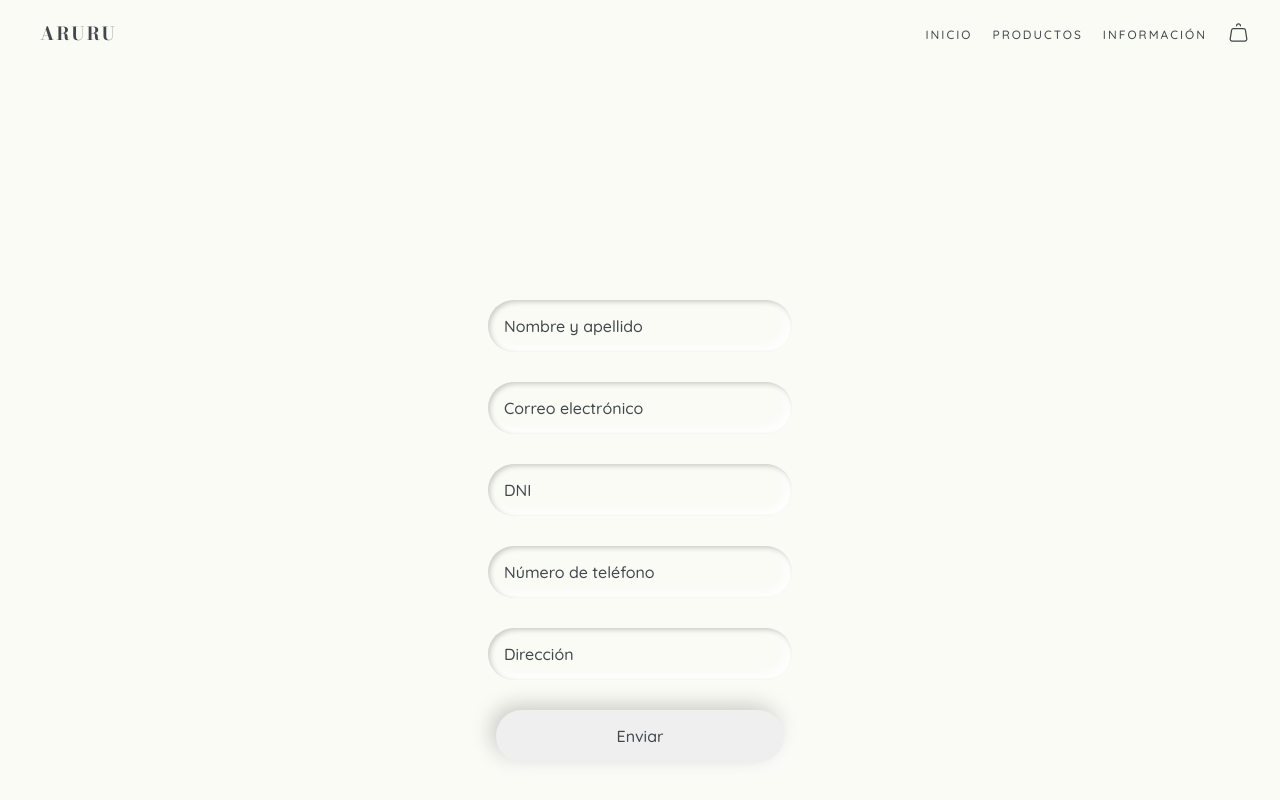
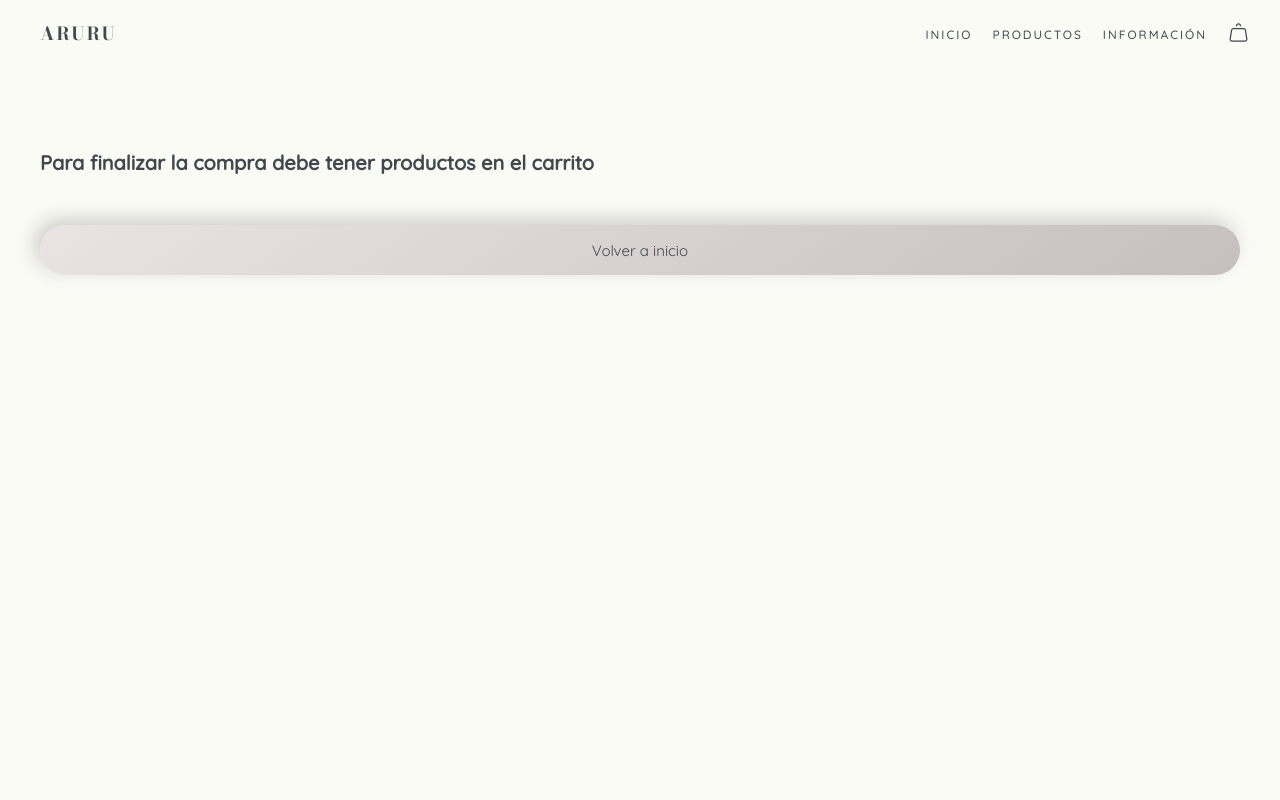
Before and after one commit to SofiaOribe/AruruCeramics-OribeSofia, a React (Create React App) app: page /checkout in a window 1280 px wide. Shown: the top 800 px of the page. Built offline with nearby package versions, Linux system fonts and the light colour scheme.

Commit message:
realizo lógica de checkout para validar email

```diff
--- a/src/components/Checkout/Checkout.jsx
+++ b/src/components/Checkout/Checkout.jsx
@@ -1,20 +1,69 @@
-import React, { useRef } from 'react';
+import React, { useRef, useState } from 'react';
 import { useNavigate } from 'react-router-dom';
 import { toast } from 'react-toastify';
+import { Link } from 'react-router-dom';
+
+import { useCarritoContext } from '../../context/CarritoContext';
+
+import { createOrdenCompra, updateProducto, getProducto } from '../../utils/firebase';
 
 const Checkout = () => {
+
+    const [email, setEmail] = useState('');
+    const [confirmEmail, setConfirmEmail] = useState('');
+    const [error, setError] = useState('');
+
+    const { carrito, emptyCart, totalPrice } = useCarritoContext();
+
+    // Funciones para manejar cambios en el formulario
+  const handleEmailChange = (event) => {
+    setEmail(event.target.value);
+  };
+
+  const handleConfirmEmailChange = (event) => {
+    setConfirmEmail(event.target.value);
+  };
+
+  // Función para manejar el envío del formulario
+  const handleSubmit = (event) => {
+    event.preventDefault();
+
+    if (email === confirmEmail) {
+      consultarForm(event);
+    } else {
+      setError('Los correos electrónicos no coinciden');
+    }
+  };
+
+    /*Mensaje */
     const datosForm = useRef();
     let navigate = useNavigate();
 
     const consultarForm = (event) => {
+
+
         //evito el comportamiento por defecto
         event.preventDefault();
+
+
+
+
         //A formdata le envio el estado actual del formulario - transformo html en un objeto
-        const data = new FormData(datosForm.current)
-        const cliente = Object.fromEntries(data)
-        console.log(cliente)
-        event.target.reset();
-        toast('🦄 Compra finalizada', {
+        const data = new FormData(datosForm.current);
+        const cliente = Object.fromEntries(data);
+
+        const aux = [...carrito]
+
+        //Descuento stock de la base de datos
+        aux.forEach(prodCarrito => {
+            getProducto(prodCarrito.id).then(prodBDD => {
+                prodBDD.stock -= prodCarrito.cant;
+                updateProducto(prodBDD.id, prodBDD);
+            })
+        });
+
+        createOrdenCompra(cliente, aux, totalPrice(), new Date().toISOString()).then(ordenCompra => {
+            toast(`🦄 Compra finalizada. Orden de compra: ${ordenCompra.id}.` , {
                 position: "bottom-right",
                 autoClose: 5000,
                 hideProgressBar: false,
@@ -24,37 +73,64 @@ const Checkout = () => {
                 progress: undefined,
                 theme: "light",
                 });
+            })
+
+            event.target.reset();
+            emptyCart();
             navigate('/');
+
     }
 
+
+
     return (
+
+        <>
+            {carrito.length === 0
+                ?
+                <>
+                    <h2 className='carritoVacio'>Para finalizar la compra debe tener productos en el carrito</h2>
+                    <Link to={"/"}><button className='carrito'>Volver a inicio</button></Link>
+                </>
+                :
                 <div className='formContent'>
-            <form onSubmit={consultarForm} ref={datosForm}>
+                    <form onSubmit={handleSubmit} ref={datosForm}>
 
                         <label htmlFor='nombre'>
-                    <input type="text" name='nombre' placeholder="Nombre y apellido"/>
+                            <input type="text" name='nombre' placeholder="Nombre y apellido" required />
                         </label>
 
                         <label htmlFor='email'>
-                    <input type="email" name='email' placeholder="Correo electrónico"/>
+                            <input type="email" name='email' value={email} onChange={handleEmailChange}  placeholder="Correo electrónico" required/>
                         </label>
 
+                        <label htmlFor='confirm-email'>
+                            <input type="email" name='email' value={confirmEmail} onChange={handleConfirmEmailChange} placeholder="Repetir correo electrónico" required/>
+                        </label>
+
+                        <div className='correoError'>
+                            {error && <p>{error}</p>}
+                        </div>
+
                         <label htmlFor='dni'>
-                    <input type="number" name='dni' placeholder="DNI"/>
+                            <input type="number" name='dni' placeholder="DNI" required/>
                         </label>
 
                         <label htmlFor='celular'>
-                    <input type="number" name='celular' placeholder="Número de teléfono"/>
+                            <input type="number" name='celular' placeholder="Número de teléfono" required/>
                         </label>
 
                         <label htmlFor='direccion'>
-                    <input type="text" name='direccion' placeholder="Dirección"/>
+                            <input type="text" name='direccion' placeholder="Dirección" required/>
                         </label>
 
                         <button className="enviarBtn" type="submit">Enviar</button>
 
                     </form>
                 </div>
+            }
+        </>
+
     );
 }
 
--- a/src/components/ItemListContainer/ItemListContainer.jsx
+++ b/src/components/ItemListContainer/ItemListContainer.jsx
@@ -13,14 +13,15 @@ const ItemListContainer = () => {
     useEffect(() => {
         if(idCategoria){
             getProductos().then(products => {
-                const prods = products.filter(prod => prod.idCategoria === idCategoria);
+                const prods = products.filter(prod => prod.stock > 0).filter(prod => prod.idCategoria === idCategoria);
                 const items = <ItemList prods={prods} plantilla="Item"/>;
                 setProductos(items);
             })
         } else {
             getProductos().then(prods => {
                 //Envio al componente ItemList
-                const items = <ItemList prods={prods} plantilla="Item"/>;
+                const prod = prods.filter(prod => prod.stock > 0);
+                const items = <ItemList prods={prod} plantilla="Item"/>;
                 setProductos(items);
             })
         };
--- a/src/styles/styles.css
+++ b/src/styles/styles.css
@@ -423,6 +423,15 @@ header .navbar .secciones .links .liProducts:hover .contCategory {
 .formContent form .enviarBtn:active {
   box-shadow: inset 1px 1px 2px #cbcbc6, inset -1px -1px 2px #ffffff;
 }
+.formContent form .correoError {
+  width: 270px;
+}
+.formContent form .correoError p {
+  color: #ff3300;
+  font-family: "Quicksand";
+  font-weight: 500;
+  font-size: 12px;
+}
 
 input[type=number]::-webkit-inner-spin-button,
 input[type=number]::-webkit-outer-spin-button {
```
Also changed, not shown: src/components/App.jsx (+0 -7 lines), src/styles/partials/_checkout.scss (+9 -0 lines), 1 other file (tests, documents, lock files or other folders). Lines whose indentation alone changed are shown as unchanged.
